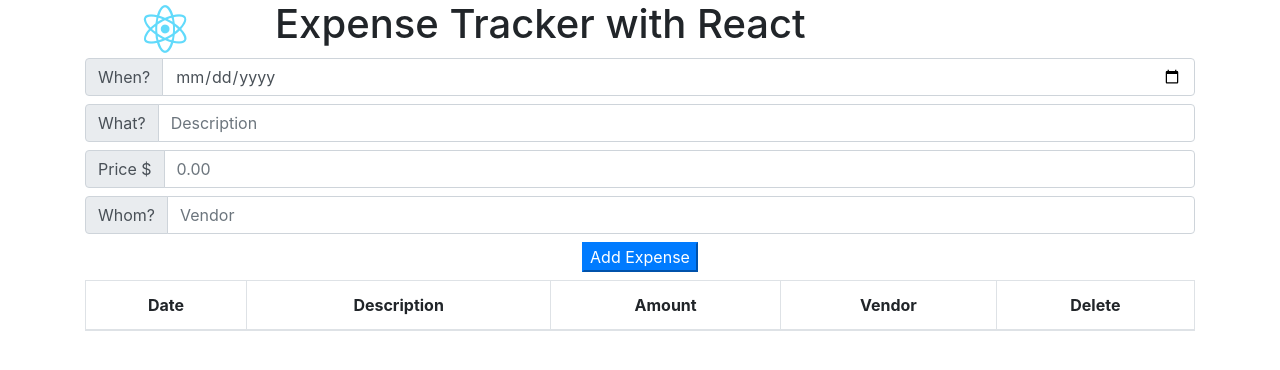
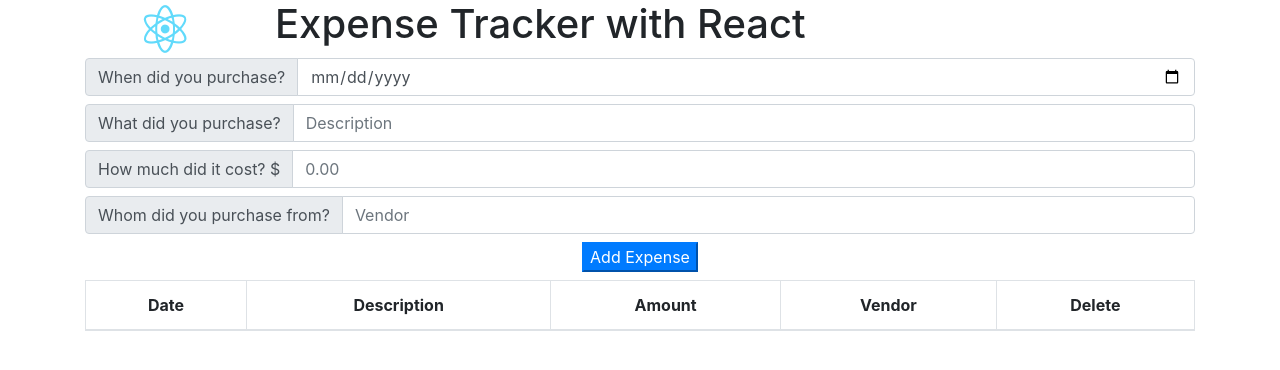
Before and after one commit to jazfunk/expense-tracker-react-app, a React (Create React App) app: page / in a window 1280 px wide. Shown: the top 370 px of the page. Built offline with nearby package versions, Linux system fonts and the light colour scheme.

Commit message:
Modified form label text.

```diff
--- a/src/ExpenseFormComponent.js
+++ b/src/ExpenseFormComponent.js
@@ -6,7 +6,7 @@ const ExpenseFormComponent = (props) => {
       <form className="form" onSubmit={props.handleSubmit}>
         <div className="input-group mb-2">
           <div className="input-group-prepend">
-            <span className="input-group-text">When?</span>
+            <span className="input-group-text">When did you purchase?</span>
           </div>
           <input
             type="date"
@@ -21,7 +21,7 @@ const ExpenseFormComponent = (props) => {
 
         <div className="input-group mb-2">
           <div className="input-group-prepend">
-            <span className="input-group-text">What?</span>
+            <span className="input-group-text">What did you purchase?</span>
           </div>
           <input
             type="text"
@@ -37,7 +37,7 @@ const ExpenseFormComponent = (props) => {
 
         <div className="input-group mb-2">
           <div className="input-group-prepend">
-            <span className="input-group-text">Price $</span>
+            <span className="input-group-text">How much did it cost? $</span>
           </div>
           <input
             type="number"
@@ -55,7 +55,7 @@ const ExpenseFormComponent = (props) => {
 
         <div className="input-group mb-2">
           <div className="input-group-prepend">
-            <span className="input-group-text">Whom?</span>
+            <span className="input-group-text">Whom did you purchase from?</span>
           </div>
           <input
             id="vendor"
```
